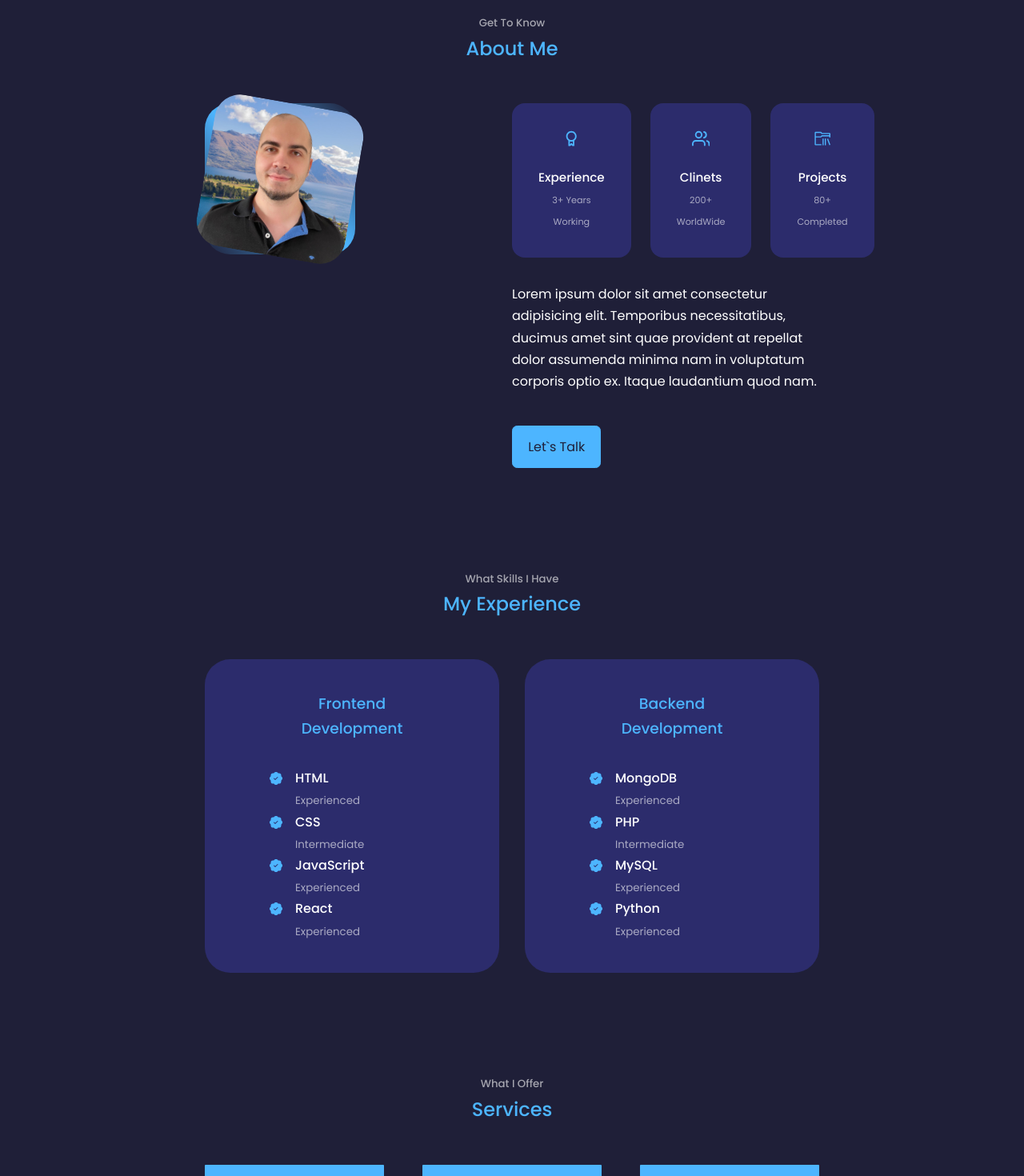
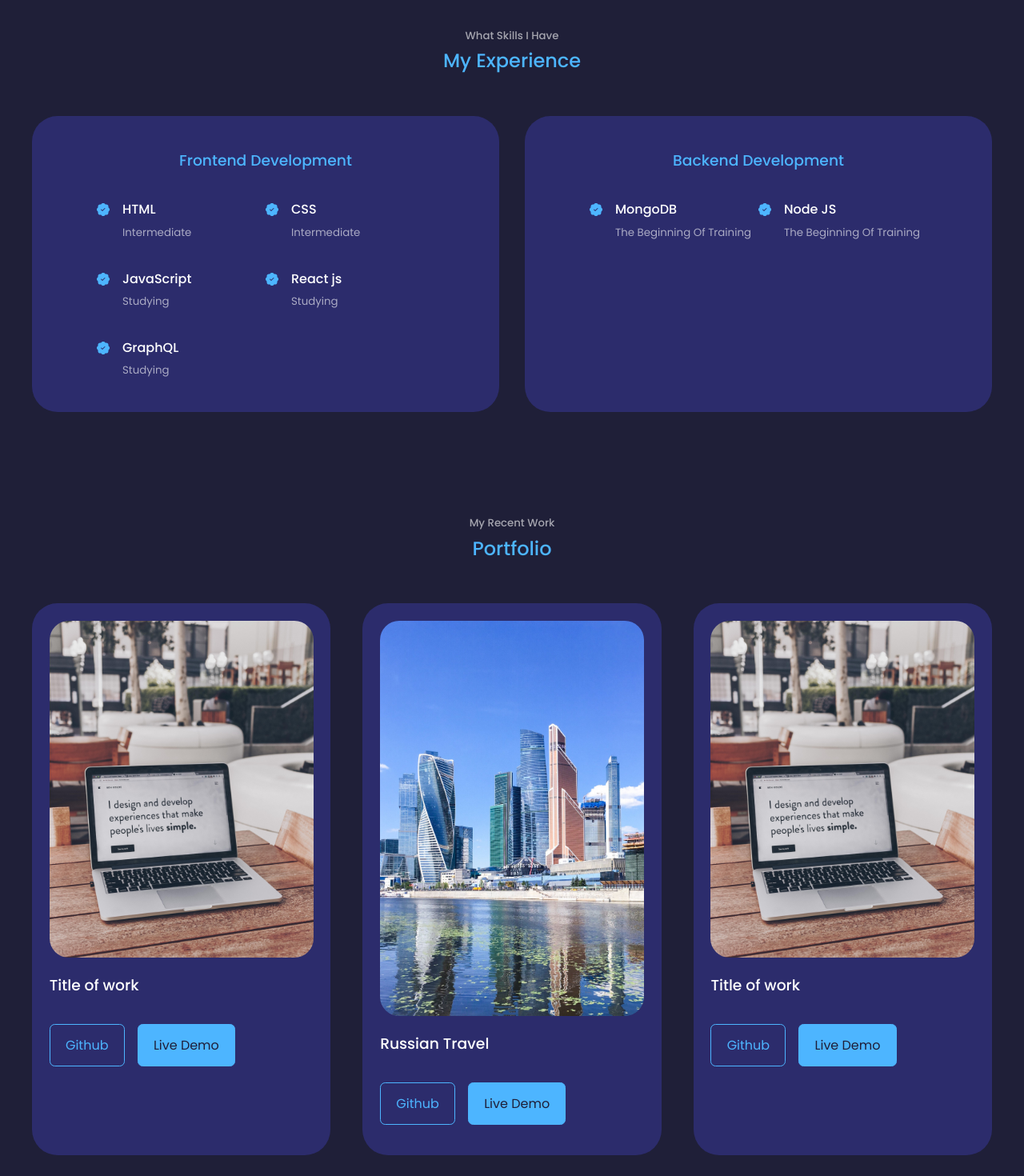
Before and after one commit to kykp/my-portfolio-web, a React (Create React App) app: page / in a window 1280 px wide. Shown: the part 940-2410 px from the top of the page at 80% size. Built offline with nearby package versions, Linux system fonts and the light colour scheme.

Commit message:
delete photo on main and two components

```diff
--- a/src/App.jsx
+++ b/src/App.jsx
@@ -3,9 +3,9 @@ import Header from "./components/header/Header"
 import Nav from "./components/nav/Nav"
 import About from "./components/about/About"
 import Experience from "./components/experience/Experience"
-import Services from "./components/services/Services"
+// import Services from "./components/services/Services"
 import Portfolio from "./components/portfolio/Portfolio"
-import Testimonials from "./components/testimonials/Testimonials"
+// import Testimonials from "./components/testimonials/Testimonials"
 import Contact from "./components/contact/Contact"
 import Footer from "./components/footer/Footer"
 
@@ -16,9 +16,9 @@ const App = () => {
         <Nav/>
         <About/>
         <Experience/>
-        <Services/>
+        {/* <Services/> */}
         <Portfolio/>
-        <Testimonials/>
+        {/* <Testimonials/> */}
         <Contact/>
         <Footer/>
     </>
--- a/src/components/about/About.jsx
+++ b/src/components/about/About.jsx
@@ -1,6 +1,6 @@
 import React from 'react'
 import "./about.css"
-import ME from "../../assets/me-1.png"
+// import ME from "../../assets/me-1.png"
 import {CgAwards} from "react-icons/cg"
 import {FiUsers} from "react-icons/fi"
 import {VscFolderLibrary} from "react-icons/vsc"
@@ -12,35 +12,35 @@ const About = () => {
       <h2>About Me</h2>
 
       <div className="container about__container">
-        <div className="about__me">
+        {/* <div className="about__me">
           <div className="about__me-image">
             <img src={ME} alt="About" />
           </div>
-        </div>
+        </div> */}
 
         <div className="about__content">
           <div className="about__cards">
             <article className="about__card">
               <CgAwards className="about__icon"/>
               <h5>Experience</h5>
-              <small>3+ Years Working</small>
+              <small>6+ Month Learning</small>
             </article>
 
             <article className="about__card">
               <FiUsers className="about__icon"/>
-              <h5>Clinets</h5>
-              <small>200+ WorldWide</small>
+              <h5>Favorite Library</h5>
+              <small>React js</small>
             </article>
 
             <article className="about__card">
               <VscFolderLibrary className="about__icon"/>
-              <h5>Projects</h5>
-              <small>80+ Completed</small>
+              <h5>Projects Made In The Learning Process</h5>
+              <small>5+ Completed</small>
             </article>
 
 
           </div>
-          <p> Lorem ipsum dolor sit amet consectetur adipisicing elit. Temporibus necessitatibus, ducimus amet sint quae provident at repellat dolor assumenda minima nam in voluptatum corporis optio ex. Itaque laudantium quod nam.</p>
+          <p> At Yandex Practicum I studied HTML and CSS, two projects were made.  The next time I studied Javascript and practiced on Codewar.com . Now I'm learning React - this is what I really like!</p>
 
             <a href="#contact" className='btn btn-primary'>Let`s Talk</a>
         </div>
--- a/src/components/about/about.css
+++ b/src/components/about/about.css
@@ -1,8 +1,8 @@
-.about__container {
+/* .about__container {
     display: grid;
     grid-template-columns: 35% 50%;
     gap: 15%;
-}
+} */
 
 .about__me {
     width: 70%;
@@ -62,8 +62,11 @@
 }
 
 .about__content p {
-    margin: 2rem 0 2.6rem;
+    margin: 0 auto;
+    padding-top: 15px;
     color: var(--colo-light);
+    max-width: 85%;
+    text-align: center;
 }
 
 /* ============= MEDIA QUERIES (MEDIUM DEVICES) ============ */
@@ -76,10 +79,6 @@
     .about__me {
         width: 50%;
         margin: 2rem auto 4rem;
-    }
-
-    .about__content p {
-        margin: 1rem 0 1.5rem;
     }
 
 }
@@ -99,10 +98,6 @@
     .about__content {
         text-align: center;
     }
-
-    .about__content p {
-        margin: 1.5rem 0
-    }
 }
 
 /* ============= MEDIA QUERIES (SMALL DEVICES) ============ */
--- a/src/components/experience/Experience.jsx
+++ b/src/components/experience/Experience.jsx
@@ -1,6 +1,48 @@
 import React from 'react'
 import "./experience.css"
 import {BsPatchCheckFill} from "react-icons/bs"
+
+const dataFront = [
+  {
+  id: 1,
+  name: "HTML",
+  level: "Intermediate"
+  },
+  {
+    id: 2,
+    name: "CSS",
+    level: "Intermediate"
+  },
+  {
+    id: 3,
+    name: "JavaScript",
+    level: "Studying"
+  },
+  {
+    id: 4,
+    name: "React js",
+    level: "Studying"
+  },
+  {
+    id: 5,
+    name: "GraphQL",
+    level: "Studying"
+  }
+];
+
+const dataBack = [
+  {
+    id: 1,
+    name: "MongoDB",
+    level: "The Beginning Of Training"
+  },
+  {
+    id: 2,
+    name: "Node JS",
+    level: "The Beginning Of Training"
+  }
+];
+
 
 const Experience = () => {
   return (
@@ -9,36 +51,23 @@ const Experience = () => {
       <h2>My Experience</h2>
 
       <div className="container experience__container">
+
         <div className="experience__frontend">
           <h3>Frontend Development</h3>
-          <div className="eperience__content">
-            <article className='experience__details'><BsPatchCheckFill className='experience__details-icon'/>
+          <div className="experience__content">
+            {
+              dataFront.map(({id, name, level}) => {
+                return (
+                  <article key={id} className='experience__details'>
+                    <BsPatchCheckFill className='experience__details-icon'/>
                     <div>
-                <h4>HTML</h4>
-                <small className='text-light'>Experienced</small>
+                      <h4>{name}</h4>
+                      <small className='text-light'>{level}</small>
                     </div>
                   </article>
-
-            <article className='experience__details'><BsPatchCheckFill className='experience__details-icon'/>
-              <div>
-                <h4>CSS</h4>
-                <small className='text-light'>Intermediate</small>
-              </div>
-            </article>
-
-            <article className='experience__details'><BsPatchCheckFill className='experience__details-icon'/>
-              <div>
-                <h4>JavaScript</h4>
-                <small className='text-light'>Experienced</small>
-              </div>
-            </article>
-
-            <article className='experience__details'><BsPatchCheckFill className='experience__details-icon'/>
-              <div>
-                <h4>React</h4>
-                <small className='text-light'>Experienced</small>
-              </div>
-            </article>
+                )
+              })
+            }
           </div>
         </div>
 
@@ -46,34 +75,19 @@ const Experience = () => {
 
         <div className="experience__backend">
           <h3>Backend Development</h3>
-          <div className="eperience__content">
-            <article className='experience__details'><BsPatchCheckFill className='experience__details-icon'/>
+          <div className="experience__content">
+            {
+              dataBack.map(({id, name, level}) => {
+                return (
+                  <article key={id} className='experience__details'><BsPatchCheckFill className='experience__details-icon'/>
                     <div>
-                <h4>MongoDB</h4>
-                <small className='text-light'>Experienced</small>
+                      <h4>{name}</h4>
+                      <small className='text-light'>{level}</small>
                     </div>
                   </article>
-
-            <article className='experience__details'><BsPatchCheckFill className='experience__details-icon'/>
-              <div>
-                <h4>PHP</h4>
-                <small className='text-light'>Intermediate</small>
-              </div>
-            </article>
-
-            <article className='experience__details'><BsPatchCheckFill className='experience__details-icon'/>
-              <div>
-                <h4>MySQL</h4>
-                <small className='text-light'>Experienced</small>
-              </div>
-            </article>
-
-            <article className='experience__details'><BsPatchCheckFill className='experience__details-icon'/>
-              <div>
-                <h4>Python</h4>
-                <small className='text-light'>Experienced</small>
-              </div>
-            </article>
+                )
+              })
+            }
          </div>
         </div>
       </div>
--- a/src/components/experience/experience.css
+++ b/src/components/experience/experience.css
@@ -26,8 +26,9 @@
 
 .experience__content {
     display: grid;
-    grid-template-columns: 1fr 1fr;
+    grid-template-columns: repeat(auto-fill, minmax(200px, 1fr));
     row-gap: 2rem;
+    justify-items: left;
 }
 
 .experience__details {
@@ -36,6 +37,7 @@
 }
 
 .experience__details-icon {
+    flex:1;
     margin-top: 6px;
     color: var(--color-primary);
 }
--- a/src/components/header/Header.jsx
+++ b/src/components/header/Header.jsx
@@ -1,7 +1,7 @@
 import React from 'react'
 import CTA from './CTA'
 import "./header.css"
-import ME from "../../assets/me.png"
+// import ME from "../../assets/me.png"
 import HeaderSocials from './HeaderSocials'
 
 
@@ -16,9 +16,9 @@ const Header = () => {
         <CTA/>
         <HeaderSocials/>
 
-        <div className="me">
+        {/* <div className="me">
           <img src={ME} alt="me" />
-        </div>
+        </div> */}
 
         <a href="#contact" className='scroll__down'>Scroll Down</a>
       </div>
--- a/src/components/header/header.css
+++ b/src/components/header/header.css
@@ -1,12 +1,10 @@
 header {
-    min-height: 830px;
     padding-top: 7rem;
     overflow: hidden;
 }
 
 .header__container {
     text-align: center;
-    /* height: 100%; */
     position: relative;
 }
 /* ============== CTA =========== */
--- a/src/components/portfolio/Portfolio.jsx
+++ b/src/components/portfolio/Portfolio.jsx
@@ -1,6 +1,7 @@
 import React from 'react'
 import "./portfolio.css"
 import IMG1 from "../../assets/portfolio1.jpg"
+import IMG2 from "../../assets/123.jpg"
 
 const data = [{
   id: 1,
@@ -11,10 +12,10 @@ const data = [{
 },
 {
   id: 2,
-  image: IMG1,
-  title: "Title of work",
-  github: "github link",
-  demo: "demo link"
+  image: IMG2,
+  title: "Russian Travel",
+  github: "https://github.com/kykp/russian-travel",
+  demo: "https://kykp.github.io/russian-travel/index.html"
 },
 {
   id: 3,
@@ -44,12 +45,15 @@ const Portfolio = () => {
            return (
             <article key={id} className='portfolio__item'>
               <div className='portfolio__item-image'>
-                <img src={image} alt={title} />
+                <img src={image} alt={title}/>
               </div>
-              <h3>{title}</h3>
-              <div className="portfolio__item-cta">
-              <a href={github} className='btn'>Github</a>
-              <a href={demo} className='btn btn-primary' rel="noreferrer" target="_blank" >Live Demo</a>
+              <div>
+                <h3>{title}</h3>
+                <div className="portfolio__item-cta">
+                <a href={github} className='btn' rel="noreferrer" target="_blank">Github</a>
+                <a href={demo} className='btn btn-primary' rel="noreferrer" target="_blank" >Live Demo</a>
+              </div>
+
               </div>
           </article>
            )
--- a/src/components/portfolio/portfolio.css
+++ b/src/components/portfolio/portfolio.css
@@ -4,7 +4,7 @@
     gap: 2.5rem;
 }
 
-.portfolio__items {
+.portfolio__item {
     background: var(--color-bg-variant);
     padding: 1.3rem;
     border-radius: 2rem;
--- a/src/index.css
+++ b/src/index.css
@@ -19,12 +19,8 @@
     --color-light: rgba(255, 255, 255, 0.6);
 
     --transition: all 400ms ease;
-    /* max-width: 1240px; */
     width: 100%;
     margin: 0 auto ;
-    /* --container-width-lg: 75%;
-    --container-width-md: 86%;
-    --container-width-sm: 90%; */
 }
 
 html {
@@ -48,7 +44,8 @@ body {
 
 .container {
     margin: 0 auto;
-    max-width: 60%;
+    max-width: 1240px;
+    padding: 0 20px;
 }
 
 h1, h2, h3, h4, h5 {
```
Also changed, not shown: src/assets/123.jpg (added), src/assets/lead-polka.jpg (added). Lines whose indentation alone changed are shown as unchanged.
